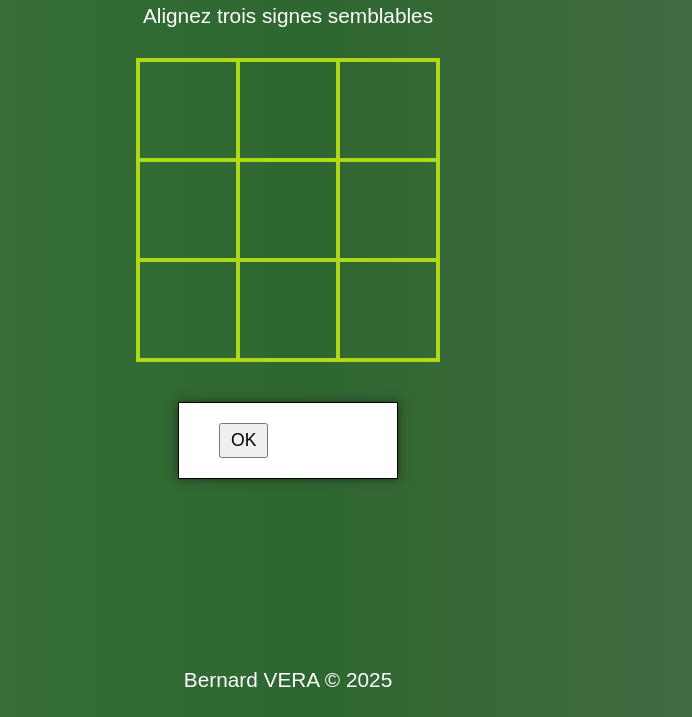
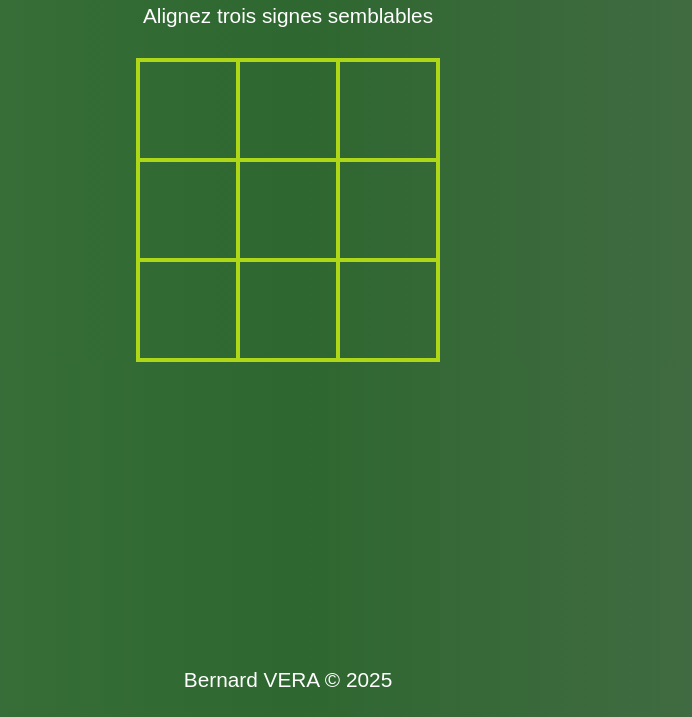
Before and after one commit to Bernard-VERA/Tic-tac-toe, a plain HTML site: page index.html in a window 1280 px wide. Shown: the part 83-800 px from the top of the page, without its empty margins (352-1044 px from the left). Drawn offline with Linux system fonts and the light colour scheme.

Commit message:
Ajout de favicon et correction 1 erreur

```diff
--- a/index.html
+++ b/index.html
@@ -4,6 +4,7 @@
     <meta charset="UTF-8">
     <meta name="viewport" content="width=device-width, initial-scale=1.0">
     <title>Tic-tac-toe</title>
+    <link rel="icon" type="image/png" href="favicon.png">
     <link rel="stylesheet" href="style.css">
 </head>
 <body>
--- a/style.css
+++ b/style.css
@@ -52,7 +52,7 @@ h1 {
 
 /* Masquage de l'alerte */
 .alert {
-    display: flex;
+    display: none;
     margin: auto;
     text-align: center;
     margin-top: 40px;
```
Also changed, not shown: favicon.png (added).
